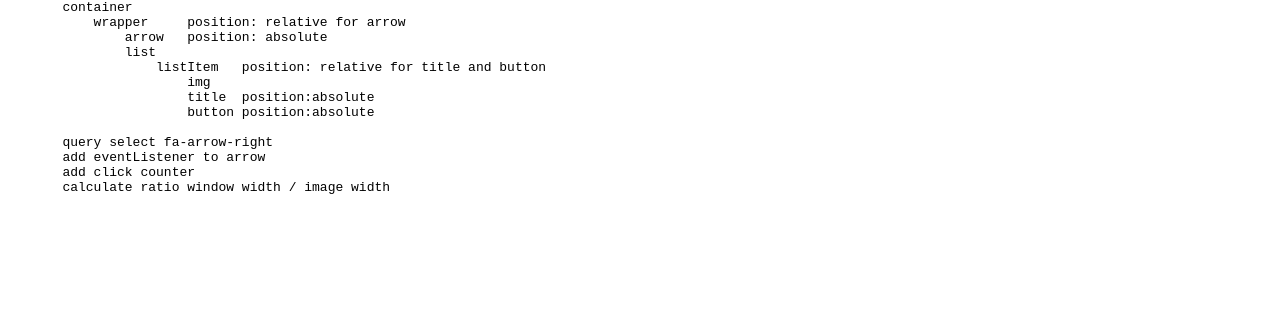
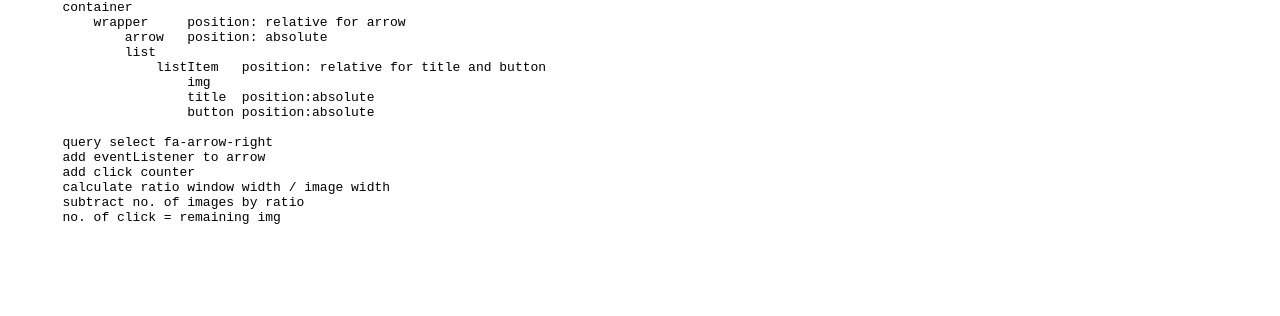
Before and after one commit to rajeevrhansda/Code-Snippet, a website: page index.html in a window 1280 px wide. Shown: the top 316 px of the page. Drawn offline with Linux system fonts and the light colour scheme.

Commit message:
add desc

```diff
--- a/index.html
+++ b/index.html
@@ -27,8 +27,8 @@
         add eventListener to arrow
         add click counter
         calculate ratio window width / image width
-
-
+        subtract no. of images by ratio
+        no. of click = remaining img
     </pre>
     <div class="container">
         <div class="wrapper">
```
